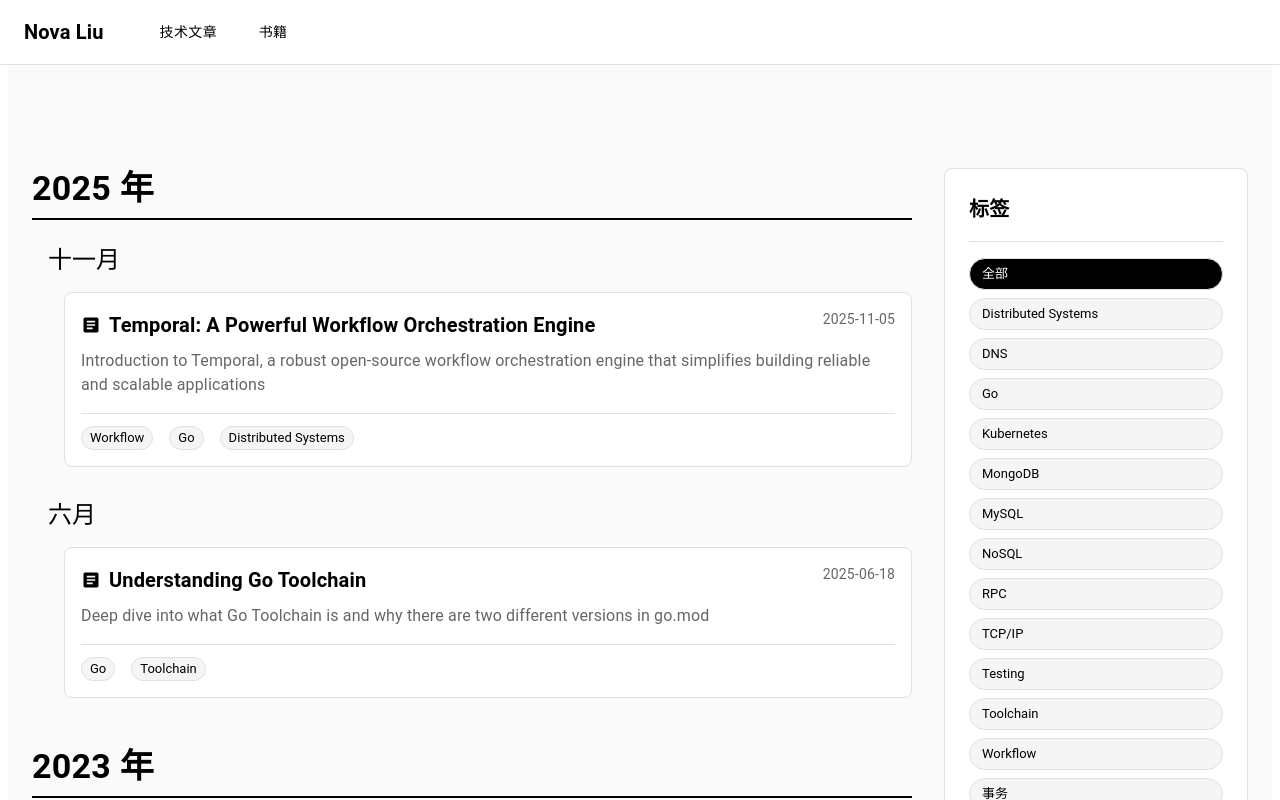
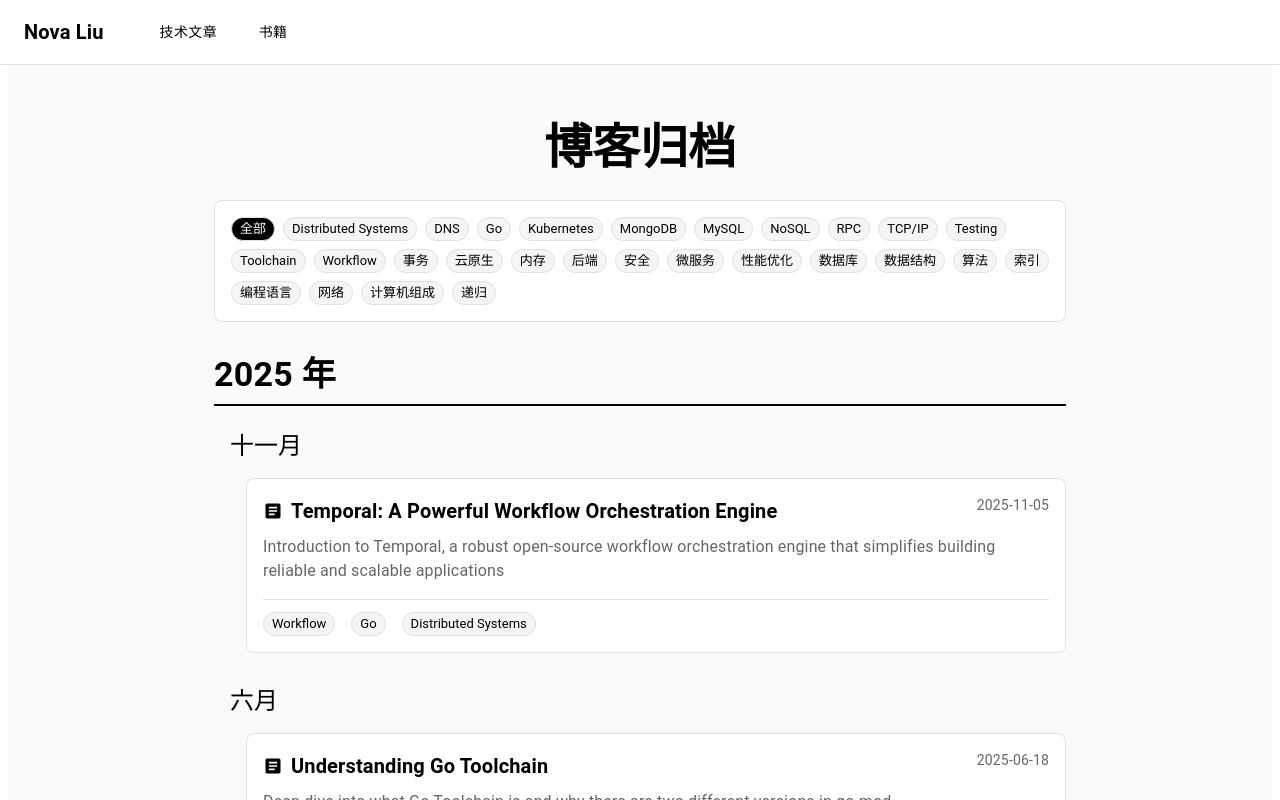
Before and after one commit to nova-liu/nova-liu.github.io, a React (Vite) app: page /blog in a window 1280 px wide. Shown: the top 800 px of the page. Built offline with nearby package versions, Linux system fonts and the light colour scheme.

Commit message:
refactor: simplify BlogArchive layout and enhance tag filtering

```diff
--- a/src/blog/BlogArchive.tsx
+++ b/src/blog/BlogArchive.tsx
@@ -52,19 +52,62 @@ export default function BlogArchive() {
     <Box sx={{ minHeight: "100vh", bgcolor: "#fafafa" }}>
       <NavigationBar />
       <Box sx={{ pt: 8 }}>
-        <Container maxWidth="xl" sx={{ py: 6 }}>
+        <Container maxWidth="md" sx={{ py: 6 }}>
           <Typography
             variant="h3"
             component="h1"
             align="center"
             gutterBottom
-            sx={{ mb: 6, fontWeight: 600, color: "#000" }}
+            sx={{ mb: 3, fontWeight: 600, color: "#000" }}
           >
-            {selectedTag ? `标签: ${selectedTag}` : ""}
+            {selectedTag ? `标签: ${selectedTag}` : "博客归档"}
           </Typography>
 
-          <Box sx={{ display: "flex", gap: 4, alignItems: "flex-start" }}>
-            <Box sx={{ flex: 1, maxWidth: "calc(75% - 16px)" }}>
+          <Paper
+            elevation={0}
+            sx={{
+              p: 2,
+              mb: 4,
+              border: "1px solid #e0e0e0",
+              borderRadius: 2,
+            }}
+          >
+            <Box sx={{ display: "flex", flexWrap: "wrap", gap: 1 }}>
+              <Chip
+                label="全部"
+                clickable
+                size="small"
+                onClick={() => setSelectedTag(null)}
+                sx={{
+                  bgcolor: selectedTag === null ? "#000" : "#f5f5f5",
+                  color: selectedTag === null ? "#fff" : "#000",
+                  border: "1px solid #e0e0e0",
+                  "&:hover": {
+                    bgcolor: selectedTag === null ? "#333" : "#e0e0e0",
+                  },
+                }}
+              />
+              {allTags.map((tag) => (
+                <Chip
+                  key={tag}
+                  label={tag}
+                  size="small"
+                  clickable
+                  onClick={() => setSelectedTag(tag)}
+                  sx={{
+                    bgcolor: selectedTag === tag ? "#000" : "#f5f5f5",
+                    color: selectedTag === tag ? "#fff" : "#000",
+                    border: "1px solid #e0e0e0",
+                    "&:hover": {
+                      bgcolor: selectedTag === tag ? "#333" : "#e0e0e0",
+                    },
+                  }}
+                />
+              ))}
+            </Box>
+          </Paper>
+
+          <Box>
             {archives.length === 0 ? (
               <Typography
                 variant="h6"
@@ -217,62 +260,6 @@ export default function BlogArchive() {
               ))
             )}
           </Box>
-
-            <Box sx={{ width: "25%", minWidth: "200px" }}>
-              <Paper
-                elevation={0}
-                sx={{
-                  p: 3,
-                  border: "1px solid #e0e0e0",
-                  borderRadius: 2,
-                  position: "sticky",
-                  top: 80,
-                }}
-              >
-                <Typography
-                  variant="h6"
-                  gutterBottom
-                  sx={{ fontWeight: 600, mb: 2, color: "#000" }}
-                >
-                  标签
-                </Typography>
-                <Divider sx={{ mb: 2 }} />
-                <Stack spacing={1}>
-                  <Chip
-                    label="全部"
-                    clickable
-                    onClick={() => setSelectedTag(null)}
-                    sx={{
-                      bgcolor: selectedTag === null ? "#000" : "#f5f5f5",
-                      color: selectedTag === null ? "#fff" : "#000",
-                      border: "1px solid #e0e0e0",
-                      justifyContent: "flex-start",
-                      "&:hover": {
-                        bgcolor: selectedTag === null ? "#333" : "#e0e0e0",
-                      },
-                    }}
-                  />
-                  {allTags.map((tag) => (
-                    <Chip
-                      key={tag}
-                      label={tag}
-                      clickable
-                      onClick={() => setSelectedTag(tag)}
-                      sx={{
-                        bgcolor: selectedTag === tag ? "#000" : "#f5f5f5",
-                        color: selectedTag === tag ? "#fff" : "#000",
-                        border: "1px solid #e0e0e0",
-                        justifyContent: "flex-start",
-                        "&:hover": {
-                          bgcolor: selectedTag === tag ? "#333" : "#e0e0e0",
-                        },
-                      }}
-                    />
-                  ))}
-                </Stack>
-              </Paper>
-            </Box>
-          </Box>
         </Container>
       </Box>
     </Box>
```
Lines whose indentation alone changed are shown as unchanged.
